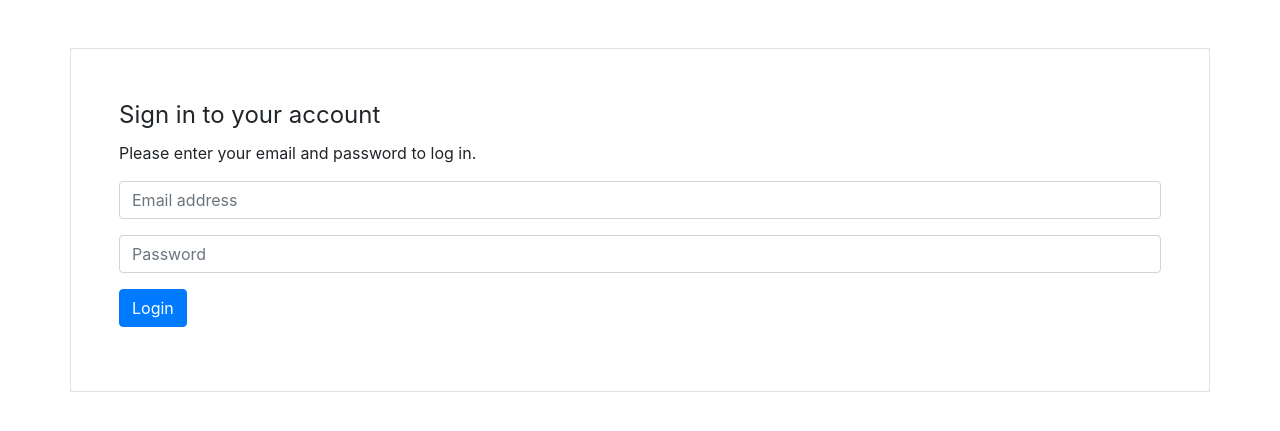
After one commit to orangethefish/blank, a PHP site: page /login.php in a window 1280 px wide. The commit adds this page. Shown: the top 431 px of the page. Run offline with PHP 8.4, Linux system fonts and the light colour scheme.

```diff
--- /dev/null
+++ b/login.php
@@ -0,0 +1,101 @@
+<!DOCTYPE html>
+<html lang="en">
+
+<head>
+    <meta charset="UTF-8">
+    <meta name="viewport" content="width=device-width, initial-scale=1.0">
+    <link rel="stylesheet" href="https://cdn.jsdelivr.net/npm/bootstrap@4.3.1/dist/css/bootstrap.min.css"
+          integrity="sha384-ggOyR0iXCbMQv3Xipma34MD+dH/1fQ784/j6cY/iJTQUOhcWr7x9JvoRxT2MZw1T" crossorigin="anonymous">
+    <title>Login</title>
+</head>
+
+<?php
+session_start();
+// define variables and set to empty values
+$email = $password = false;
+$action = "";
+
+if ($_SERVER["REQUEST_METHOD"] == "POST") {
+    $email = valid_email($_POST["email"]);
+    $password = valid_password($_POST["password"]);
+
+    if($email != true or $password != true){
+        echo "Login failed.";
+        $action = "";
+    }
+    else{
+        $_SESSION["email"]=$_POST["email"];
+        $_SESSION["password"]=$_POST["password"];
+        // $action = "info.php";
+        // header("Location: info.php");
+    }
+}
+
+function valid_email($email) {
+    if (!filter_var($email, FILTER_VALIDATE_EMAIL)) {
+        $emailErr = "Invalid email format.";
+        echo $emailErr;
+        echo nl2br("\n");
+        return false;
+    }
+
+    return true;
+
+}
+
+function valid_password($password)
+{
+    $uppercase = preg_match('@[A-Z]@', $password);
+    $lowercase = preg_match('@[a-z]@', $password);
+    $number    = preg_match('@[0-9]@', $password);
+
+    if(!$uppercase || !$lowercase || !$number || strlen($password) < 8) {
+        echo 'Password should be at least 8 characters in length and should include at least one upper/lowercase character and one number.';
+        echo nl2br("\n");
+        return false;
+    }
+    return true;
+}
+?>
+
+<body>
+<div class="container p-5 my-5 border">
+    <div class="box-login">
+        <form class="form-login" method="POST" action="<?php if($action != "") echo $action;?>">
+            <fieldset>
+                <legend>
+                    Sign in to your account
+                </legend>
+                <p>
+                    Please enter your email and password to log in.<br/>
+                </p>
+                <div class="form-group">
+                    <span class="input-icon">
+                        <input id="email" type="text" class="form-control" name="email" placeholder="Email address">
+                        <i class="fa fa-user"></i> </span>
+                </div>
+                <div class="form-group form-actions">
+                    <span class="input-icon">
+                        <input id="password" type="password" class="form-control password" name="password" placeholder="Password"><i
+                            class="fa fa-lock"></i>
+                    </span>
+                </div>
+                <div class="form-actions">
+                    <button type="submit" class="btn btn-primary pull-right" name="submit" onclick="validateForm()">
+                        Login <i class="fa fa-arrow-circle-right"></i>
+                    </button>
+                </div>
+
+            </fieldset>
+        </form>
+        <p id="status"></p>
+
+    </div>
+
+    <script src="main.js"></script>
+    <script src="https://code.jquery.com/jquery-3.3.1.slim.min.js" integrity="sha384-q8i/X+965DzO0rT7abK41JStQIAqVgRVzpbzo5smXKp4YfRvH+8abtTE1Pi6jizo" crossorigin="anonymous"></script>
+    <script src="https://cdn.jsdelivr.net/npm/popper.js@1.14.7/dist/umd/popper.min.js" integrity="sha384-UO2eT0CpHqdSJQ6hJty5KVphtPhzWj9WO1clHTMGa3JDZwrnQq4sF86dIHNDz0W1" crossorigin="anonymous"></script>
+    <script src="https://cdn.jsdelivr.net/npm/bootstrap@4.3.1/dist/js/bootstrap.min.js" integrity="sha384-JjSmVgyd0p3pXB1rRibZUAYoIIy6OrQ6VrjIEaFf/nJGzIxFDsf4x0xIM+B07jRM" crossorigin="anonymous"></script>
+</body>
+
+</html>
--- /dev/null
+++ b/main.js
@@ -0,0 +1,46 @@
+function validateForm() {
+    let email = document.getElementById("email").value;
+    let password = document.getElementById("password").value;
+    if (email == '') {
+        alert("Please fill in your email address")
+        return false;
+    }
+    if (password == '')
+    {
+        alert("Please fill in your password")
+        return false;
+    }
+
+    let text;
+    if (/^\w+([\.-]?\w+)*@\w+([\.-]?\w+)*(\.\w{2,3})+$/.test(email)) {
+        text = "Input OK";
+    } else {
+        alert("Invalid email address")
+        return false;
+    }
+
+    if(password.length < 8) {
+        alert("Password length must be at least 8 characters")
+        return false;
+    }
+    var lowerCaseLetters = /[a-z]/g;
+    if (!password.match(lowerCaseLetters)){
+        alert("Password length must contain at least 1 lowercase character")
+        return false;
+    }
+
+    var upperCaseLetters = /[A-Z]/g;
+    if (!password.match(upperCaseLetters)){
+        alert("Password length must contain at least 1 uppercase character")
+        return false;
+    }
+
+    var numbers = /[0-9]/g;
+    if (!password.match(numbers)){
+        alert("Password length must contain at least 1 number character")
+        return false;
+    }
+
+    alert("Logged in successfully")
+    return true;
+}
--- a/project_testing.sql
+++ b/project_testing.sql
@@ -3,7 +3,7 @@
 -- https://www.phpmyadmin.net/
 --
 -- Host: 127.0.0.1
--- Generation Time: Dec 13, 2022 at 04:20 AM
+-- Generation Time: Dec 13, 2022 at 06:02 AM
 -- Server version: 10.4.25-MariaDB
 -- PHP Version: 8.1.10
 
```
Also changed, not shown: detail.php (+38 -11 lines), detail.js (added).
